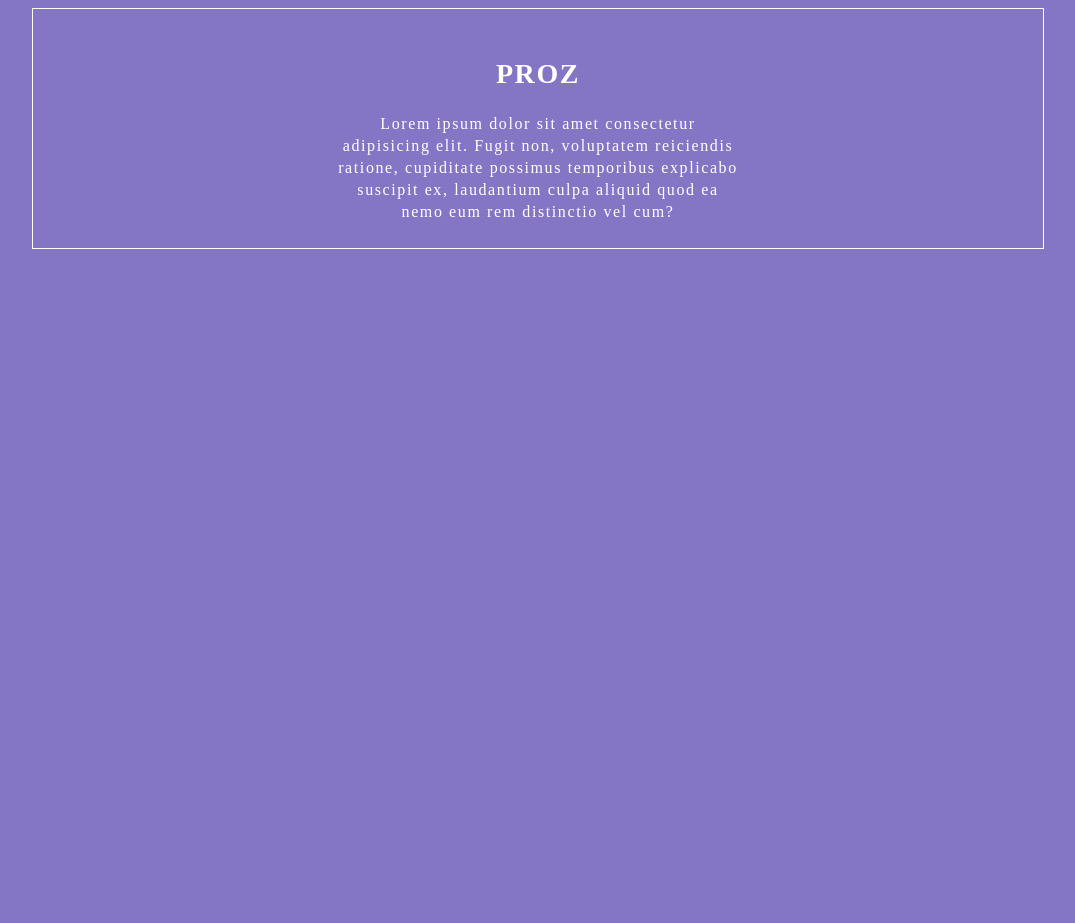
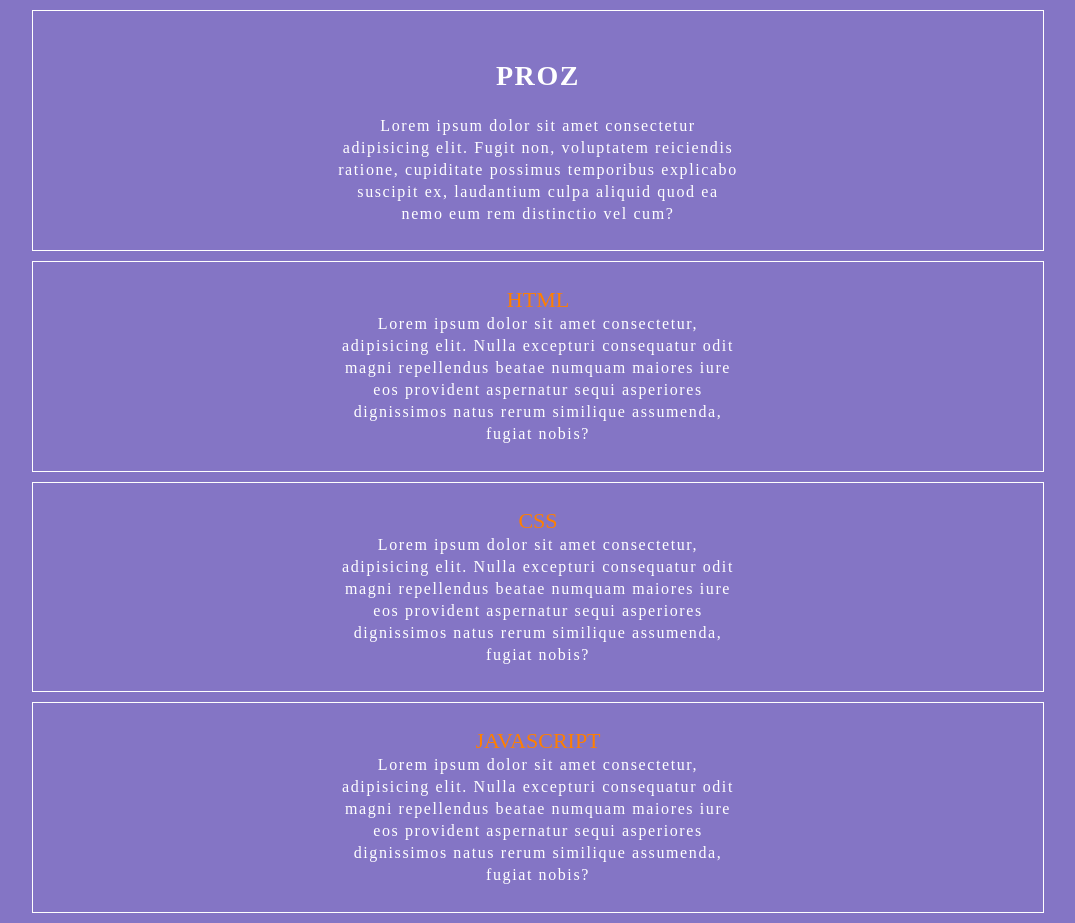
Before and after one commit to devalbertomoiseis/Proz, a plain HTML site: page 04-Modulo/aula-css012/index.html in a window 1280 px wide. Shown: the whole page, without its empty margins (102-1177 px from the left). Before the commit the page ends 800 px from the top, so only its background shows below. Drawn offline with Linux system fonts and the light colour scheme.

Commit message:
Atualização com divs, a e tipos de fontes

```diff
--- a/04-Modulo/aula-css012/index.html
+++ b/04-Modulo/aula-css012/index.html
@@ -17,5 +17,17 @@
         vel cum?
       </p>
     </div>
+    <div class="container">
+        <a href="">HTML</a>
+        <p>Lorem ipsum dolor sit amet consectetur, adipisicing elit. Nulla excepturi consequatur odit magni repellendus beatae numquam maiores iure eos provident aspernatur sequi asperiores dignissimos natus rerum similique assumenda, fugiat nobis?</p>
+    </div>
+    <div class="container">
+        <a href="">CSS</a>
+        <p>Lorem ipsum dolor sit amet consectetur, adipisicing elit. Nulla excepturi consequatur odit magni repellendus beatae numquam maiores iure eos provident aspernatur sequi asperiores dignissimos natus rerum similique assumenda, fugiat nobis?</p>
+    </div>
+    <div class="container">
+        <a href="">JAVASCRIPT</a>
+        <p>Lorem ipsum dolor sit amet consectetur, adipisicing elit. Nulla excepturi consequatur odit magni repellendus beatae numquam maiores iure eos provident aspernatur sequi asperiores dignissimos natus rerum similique assumenda, fugiat nobis?</p>
+    </div>
   </body>
 </html>
--- a/04-Modulo/aula-css012/style.css
+++ b/04-Modulo/aula-css012/style.css
@@ -3,7 +3,7 @@ body{
 }
 .container{
     max-width: 960px;
-    margin: 0 auto;
+    margin: 10px auto;
     padding: 2%;
     text-align: center;
     border: 1px solid #fff;
@@ -11,6 +11,7 @@ body{
 
 h2{
     color: #fff;
+    font-weight: "bold";
     font-size: 28px;
     text-transform: uppercase;
     letter-spacing: 0.1rem;
@@ -25,3 +26,10 @@ p{
     text-align: center;
     margin: 0 auto;
 }
+
+a{
+    font-size: 22px;
+    font-weight: 300;
+    text-decoration: none;
+    color: #ff7f00;
+}
```
